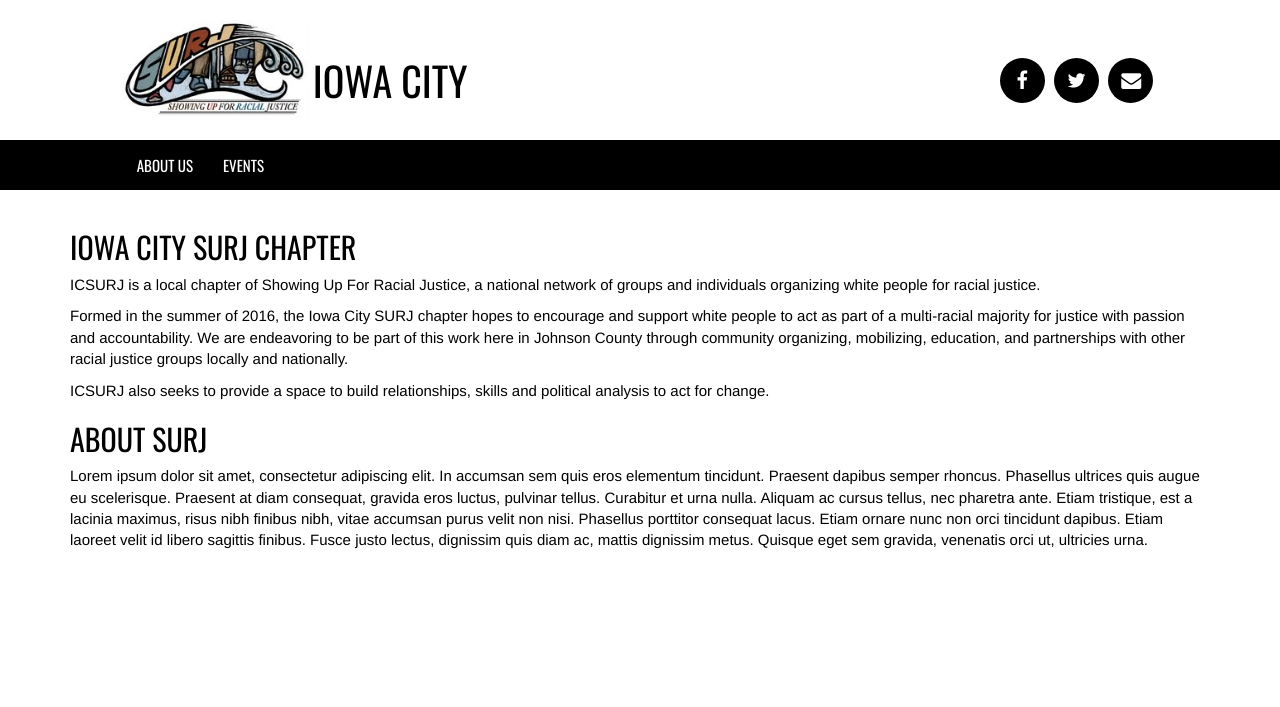
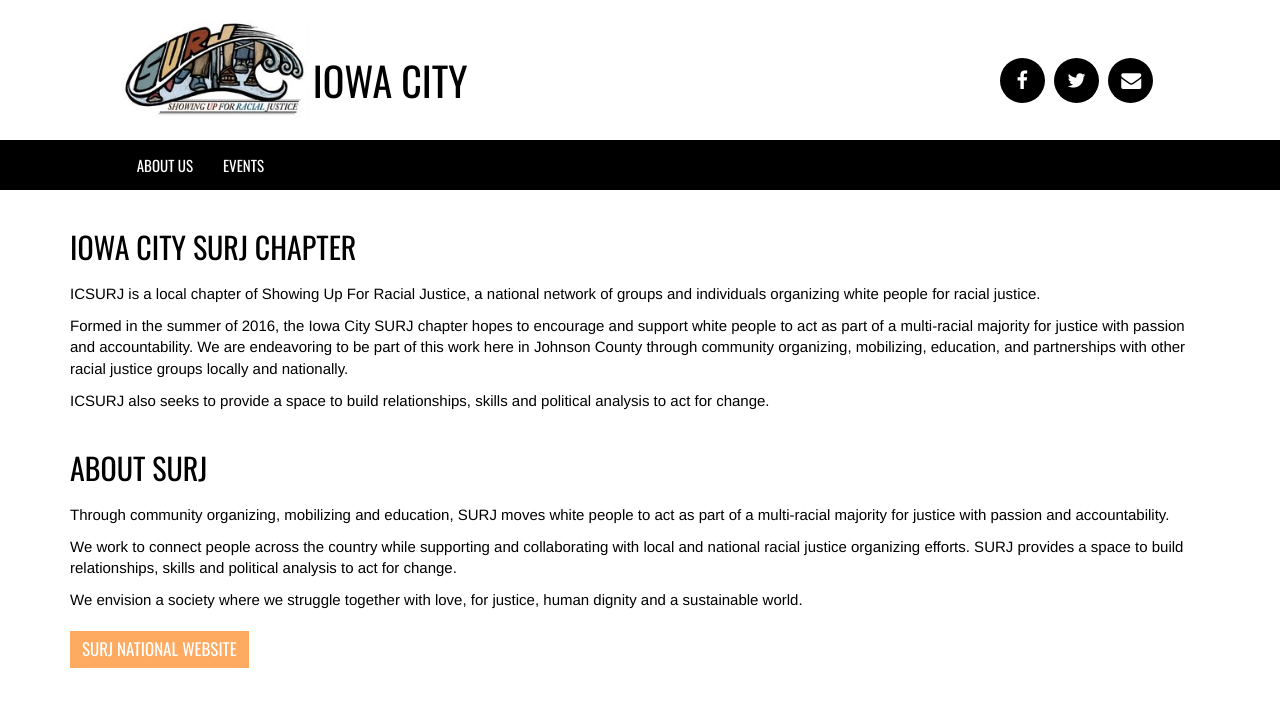
Before and after one commit to icsurj/icsurj.github.io, a Jekyll site: the page built from index.md, in a window 1280 px wide. Shown: the top 707 px of the page. Built offline with Jekyll 4.4.1, drawn with Linux system fonts in a browser that asks for light colours; some web fonts are replaced.

Commit message:
Improve look of "About Us" page

```diff
--- a/_sass/_base.scss
+++ b/_sass/_base.scss
@@ -63,7 +63,7 @@
             border-radius: 0;
         }
 
-        a:hover {
+        a:hover, a:focus {
             color: $heading-bg-color;
             background-color: $navbar-default-link-hover-bg;
         }
@@ -114,6 +114,18 @@
     font-size: 20px;
 }
 
+.btn-default {
+    font-family: $title-font;
+    font-size: 17px;
+    text-transform: uppercase;
+    border: none;
+    border-radius: 0;
+}
+
+.btn-default:hover, .btn-default:focus {
+    background-color: $heading-hover-bg-color;
+}
+
 .btn-circle {
     border-radius: 50%;
     background-color: $text-color;
--- a/_sass/_layout.scss
+++ b/_sass/_layout.scss
@@ -1,6 +1,4 @@
 nav {
-    margin-bottom: $standard-margin;
-
     h1 {
         display: inline;
         position: relative;
@@ -59,10 +57,15 @@
 }
 
 h1 {
-    margin-top: $standard-margin;
-}
+    margin-top: $standard-margin * 2;
+    margin-bottom: $standard-margin;
+    }
 
 time {
     display: block;
     margin-bottom: $standard-margin / 2;
 }
+
+p .btn {
+    margin-top: $standard-margin / 2;
+}
--- a/css/main.scss
+++ b/css/main.scss
@@ -21,6 +21,7 @@
 $navbar-default-color: $heading-color;
 $navbar-default-link-color: $heading-color;
 $navbar-default-link-active-color: $heading-color;
+$navbar-default-link-active-bg: $heading-hover-bg-color;
 $navbar-default-link-hover-color: $heading-color;
 $navbar-default-link-hover-bg: $heading-hover-bg-color;
 $navbar-default-bg: $heading-bg-color;
@@ -30,6 +31,7 @@
 $body-bg: $body-bg-color;
 
 $btn-default-bg: #ffaa61;
+$btn-default-color: $body-bg-color;
 
 @import "bootstrap";
 @import "base";
--- a/index.md
+++ b/index.md
@@ -12,4 +12,10 @@
 
 # About SURJ
 
-Lorem ipsum dolor sit amet, consectetur adipiscing elit. In accumsan sem quis eros elementum tincidunt. Praesent dapibus semper rhoncus. Phasellus ultrices quis augue eu scelerisque. Praesent at diam consequat, gravida eros luctus, pulvinar tellus. Curabitur et urna nulla. Aliquam ac cursus tellus, nec pharetra ante. Etiam tristique, est a lacinia maximus, risus nibh finibus nibh, vitae accumsan purus velit non nisi. Phasellus porttitor consequat lacus. Etiam ornare nunc non orci tincidunt dapibus. Etiam laoreet velit id libero sagittis finibus. Fusce justo lectus, dignissim quis diam ac, mattis dignissim metus. Quisque eget sem gravida, venenatis orci ut, ultricies urna.
+Through community organizing, mobilizing and education, SURJ moves white people to act as part of a multi-racial majority for justice with passion and accountability.
+
+We work to connect people across the country while supporting and collaborating with local and national racial justice organizing efforts. SURJ provides a space to build relationships, skills and political analysis to act for change.
+
+We envision a society where we struggle together with love, for justice, human dignity and a sustainable world.
+
+[SURJ National Website](http://www.showingupforracialjustice.org/){: class="btn btn-default" target="_blank"}
```
